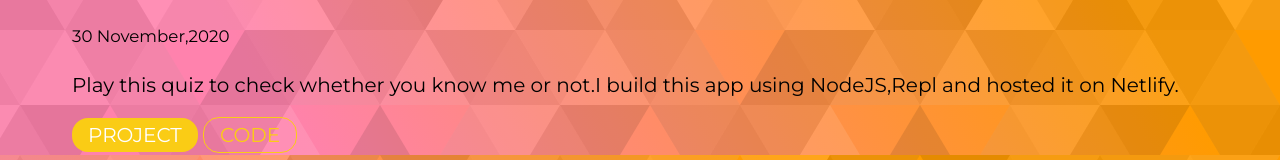
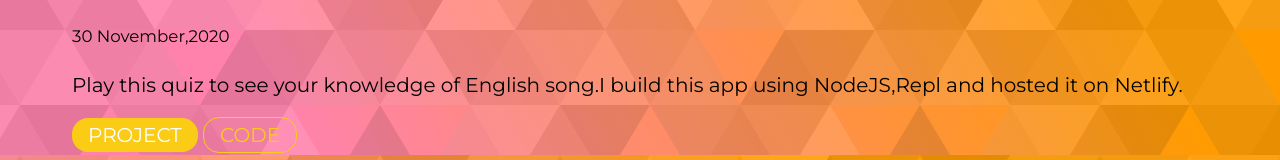
Before and after one commit to ShwettaN/Shwetassite, a plain HTML site: page projects.html in a window 1280 px wide. Shown: the part 645-805 px from the top of the page. Drawn offline with Linux system fonts and the light colour scheme.

Commit message:
project error corrected

```diff
--- a/projects.html
+++ b/projects.html
@@ -47,7 +47,7 @@
             <li>
                  <h3>CLI App Quiz:Songs Mania</h3>
                 <small>30 November,2020</small>
-                <p>Play this quiz to check whether you know me or not.I build this app using NodeJS,Repl and hosted it on Netlify.</p>
+                <p>Play this quiz to see your knowledge of English song.I build this app using NodeJS,Repl and hosted it on Netlify.</p>
                 <a class="link link-primary" href="https://repl.it/@Shweta101/English-songs-quiz#index.js"> PROJECT</a>
                 <a class="link link-secondary" href="https://github.com/Shweta-git-hub/English-songs-quiz-1">CODE</a>
                 </div>
```
